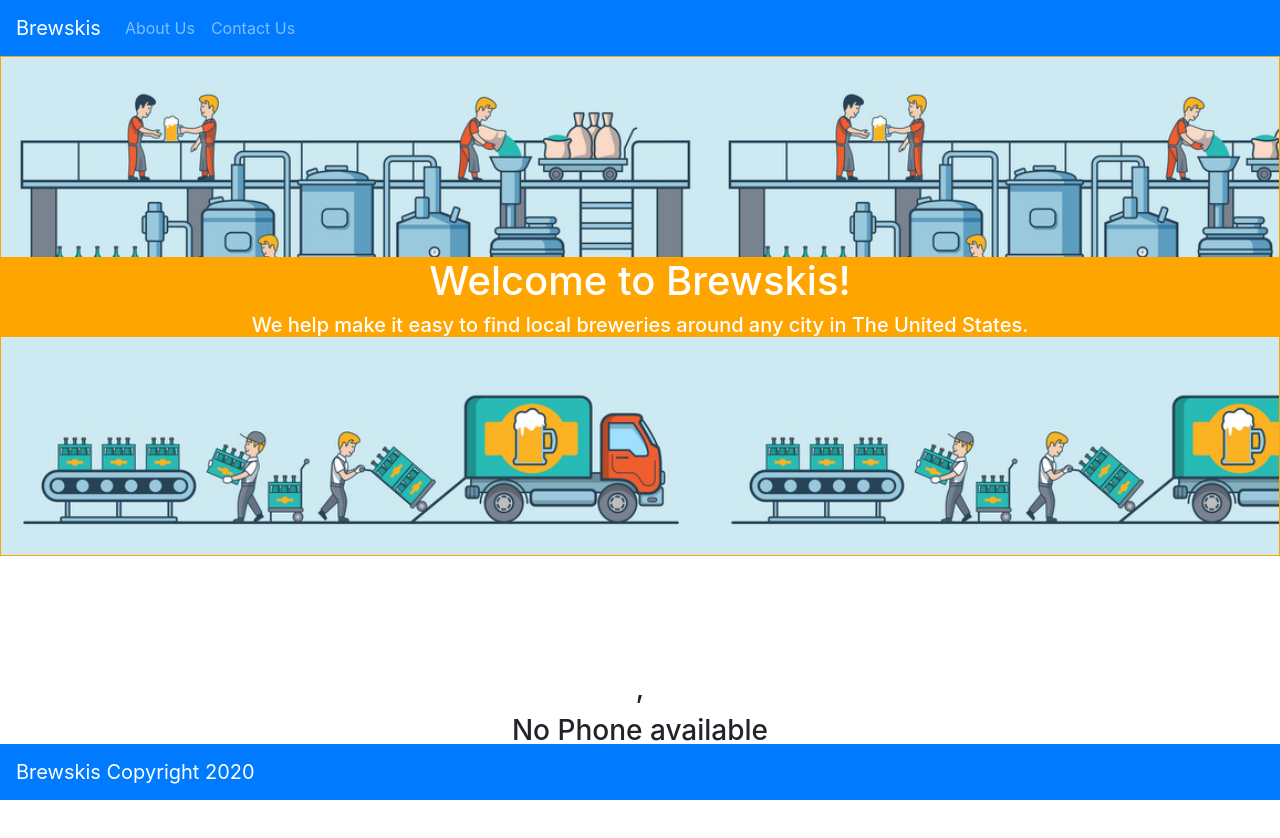
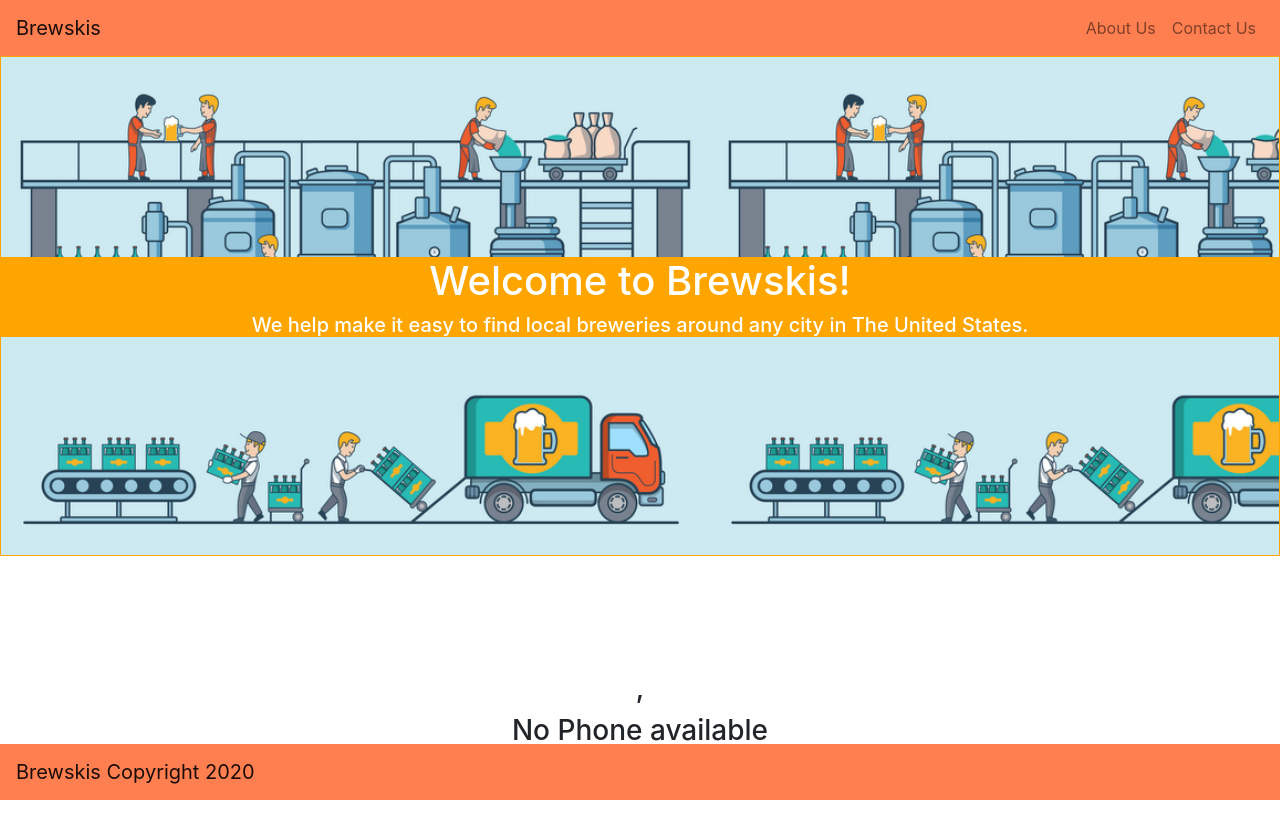
Before and after one commit to wyncode/C37_midterm_albert_michael_robert, a React (Create React App) app in the folder client/: page /brewskis/1 in a window 1280 px wide. Shown: the top 838 px of the page. Built offline with nearby package versions, Linux system fonts and the light colour scheme; no server answers; the HTML template or start-up script is replaced by a standard one.

Commit message:
update footer and navbar

```diff
--- a/client/src/App.css
+++ b/client/src/App.css
@@ -1,11 +1,5 @@
-/* JUST FOR DEMO PURPORSES, REPLACE WITH YOUR OWN CODE */
-
-#demo {
-  width: 100vw;
-  height: 100vh;
-  display: flex;
-  justify-content: space-around;
-  align-items: center;
+.bg-color {
+  background-color: coral;
 }
 
 #idBrew {
@@ -17,5 +11,3 @@
   /* justify-content: space-around; */
   align-items: center;
 }
-
-/* END DEMO */
--- a/client/src/components/Footer.jsx
+++ b/client/src/components/Footer.jsx
@@ -3,7 +3,7 @@ import { Navbar } from 'react-bootstrap';
 
 const Footer = () => {
   return (
-    <Navbar fixed="bottom" expand="lg" variant="dark" bg="primary">
+    <Navbar fixed="bottom" expand="lg" variant="light" className= "bg-color">
       <Navbar.Brand href="#">Brewskis Copyright 2020</Navbar.Brand>
     </Navbar>
   );
--- a/client/src/components/Nbar.jsx
+++ b/client/src/components/Nbar.jsx
@@ -1,11 +1,13 @@
 import React from 'react';
 import { Navbar, Form, Button, Nav, FormControl } from 'react-bootstrap';
 
+import '../App.css';
+
 const Nbar = () => {
   return (
-    <Navbar bg="primary" variant="dark">
+    <Navbar className="bg-color" variant="light">
       <Navbar.Brand href="/">Brewskis</Navbar.Brand>
-      <Nav className="mr-auto">
+      <Nav className="ml-auto">
         <Nav.Link href="#home">About Us</Nav.Link>
         <Nav.Link href="#pricing">Contact Us</Nav.Link>
       </Nav>
```
Also changed, not shown: 1 other file (tests, documents, lock files or other folders).
